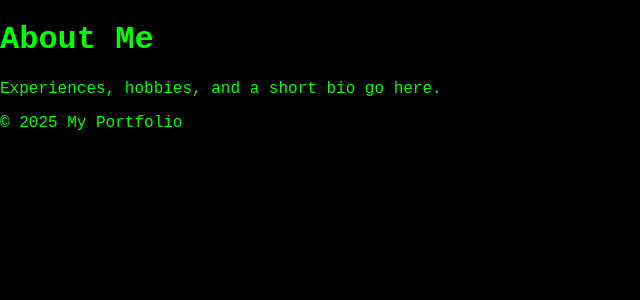
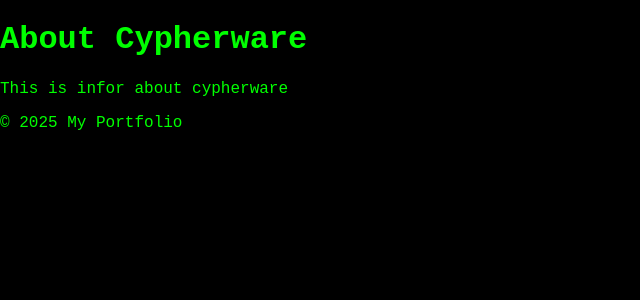
Before and after one commit to JCesarAngulo88/cypherware, a Flask app: page /about in a window 1280 px wide. Shown: the part 88-388 px from the top of the page, without its empty margins (0-640 px from the left). Run offline with Flask 3, Linux system fonts and the light colour scheme.

Commit message:
First change Aldo

```diff
--- a/templates/about.html
+++ b/templates/about.html
@@ -1,5 +1,5 @@
 {% extends "base.html" %}
 {% block content %}
-<h1>About Me</h1>
-<p>Experiences, hobbies, and a short bio go here.</p>
+<h1>About Cypherware</h1>
+<p>This is infor about cypherware</p>
 {% endblock %}
```
